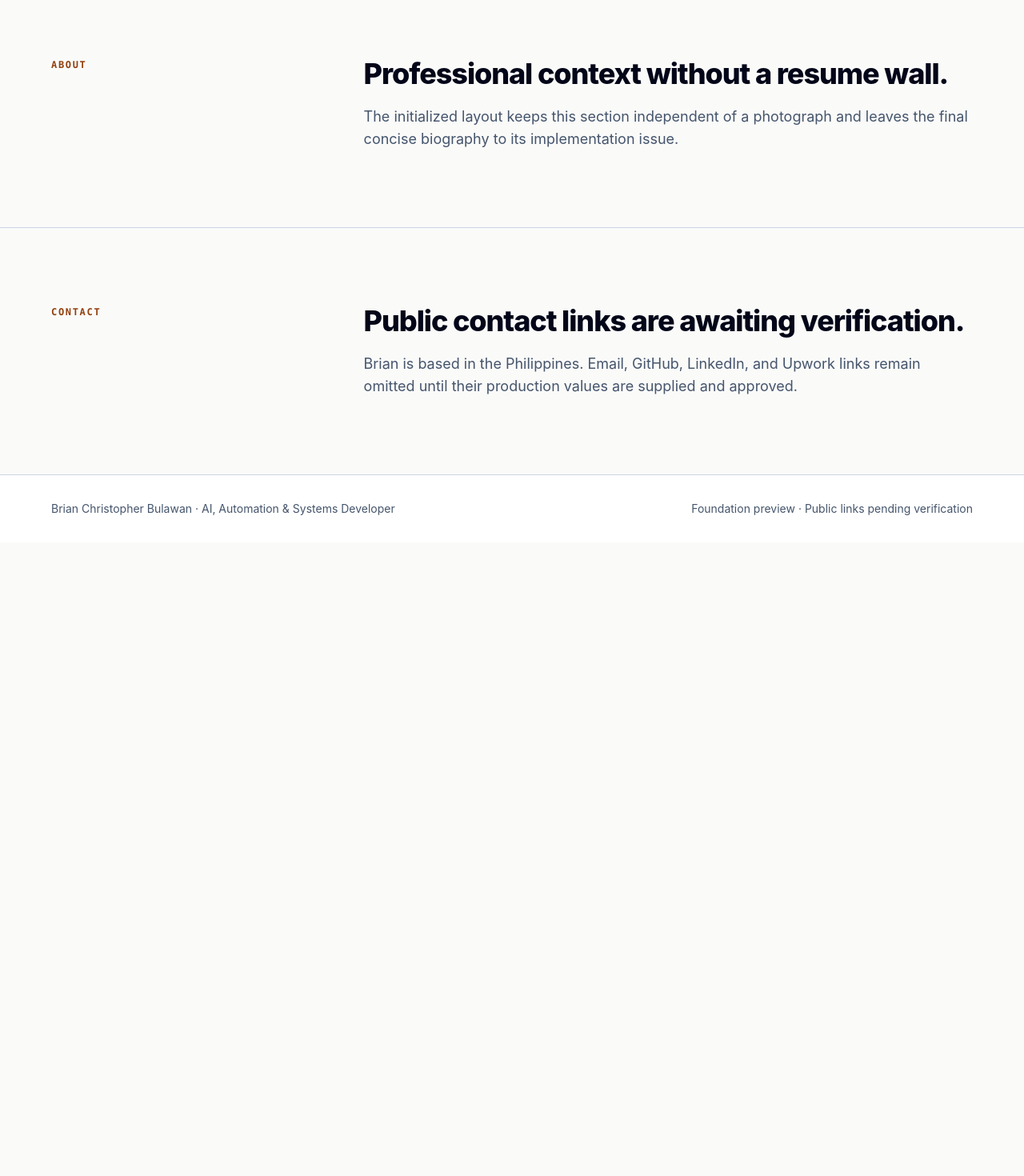
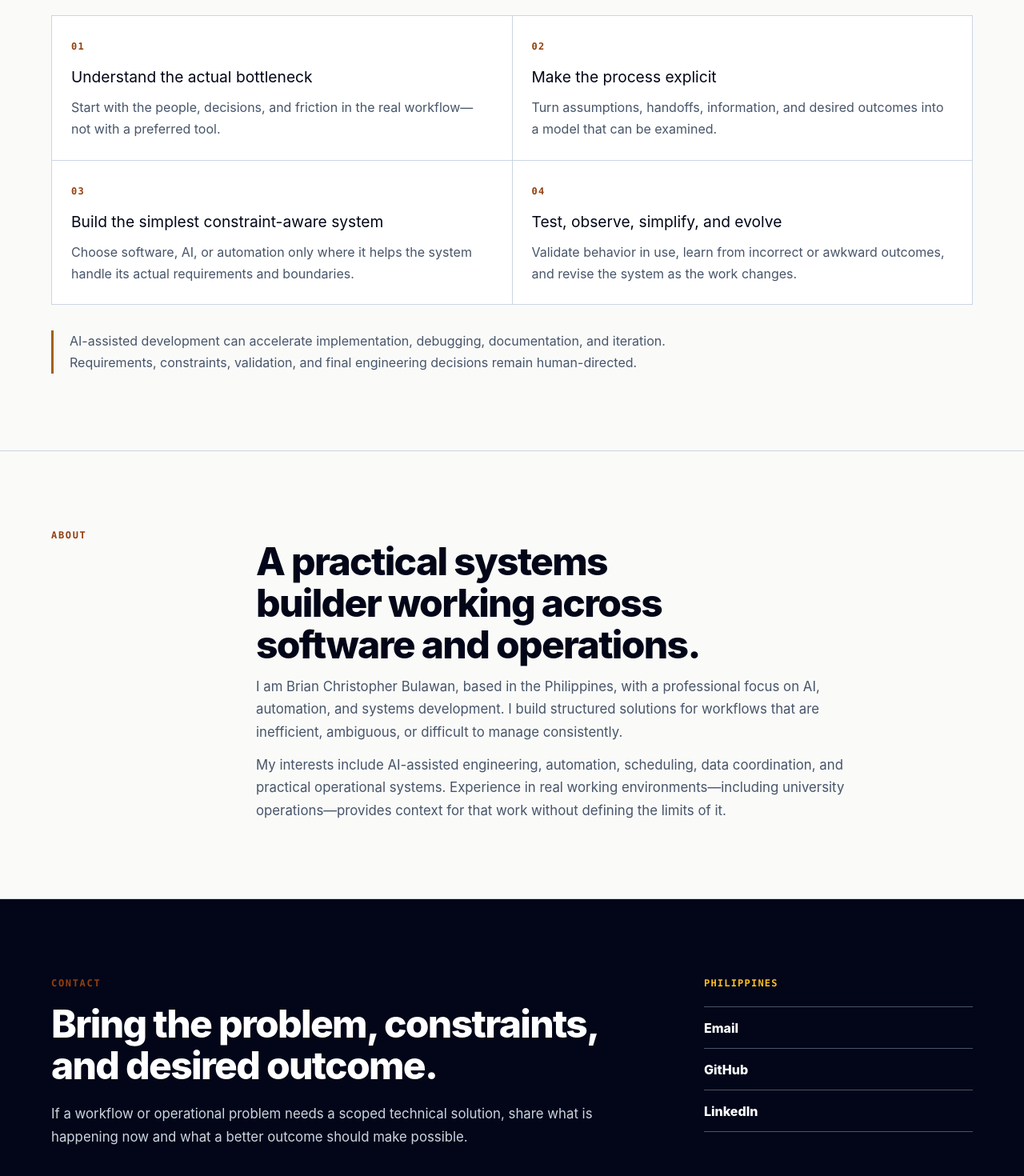
Before and after one commit to bekindtomammals0/blw-portfolio, a React (Vite) app: page / in a window 1280 px wide. Shown: the part 4140-5610 px from the top of the page at 80% size. Before the commit the page ends 4818 px from the top, so only its background shows below. Built offline with nearby package versions, Linux system fonts and the light colour scheme.

Commit message:
feat: ship non-project visitor journey (#9)

```diff
--- a/src/app/App.tsx
+++ b/src/app/App.tsx
@@ -1,7 +1,10 @@
 import { SiteFooter } from '../components/SiteFooter';
 import { SiteHeader } from '../components/SiteHeader';
 import { projects } from '../data/projects';
+import { AboutSection } from '../sections/AboutSection';
+import { ApproachSection } from '../sections/ApproachSection';
 import { CaseStudiesSection } from '../sections/CaseStudiesSection';
+import { ContactSection } from '../sections/ContactSection';
 import { FeaturedWorkSection } from '../sections/FeaturedWorkSection';
 import { FoundationSection } from '../sections/FoundationSection';
 import { HeroSection } from '../sections/HeroSection';
@@ -29,24 +32,9 @@ export function App() {
           title="Optional by design."
           description="The notes data source is empty. Later work can add verified Build, Iteration, Experiment, or Reflection entries without making the portfolio depend on frequent publishing."
         />
-        <FoundationSection
-          id="approach"
-          eyebrow="Approach"
-          title="A section anchor ready for verified copy."
-          description="The final section will explain the documented path from understanding a bottleneck to testing and evolving the simplest system that handles its constraints."
-        />
-        <FoundationSection
-          id="about"
-          eyebrow="About"
-          title="Professional context without a resume wall."
-          description="The initialized layout keeps this section independent of a photograph and leaves the final concise biography to its implementation issue."
-        />
-        <FoundationSection
-          id="contact"
-          eyebrow="Contact"
-          title="Public contact links are awaiting verification."
-          description="Brian is based in the Philippines. Email, GitHub, LinkedIn, and Upwork links remain omitted until their production values are supplied and approved."
-        />
+        <ApproachSection />
+        <AboutSection />
+        <ContactSection />
       </main>
       <SiteFooter />
     </div>
--- a/src/components/SiteFooter.tsx
+++ b/src/components/SiteFooter.tsx
@@ -5,7 +5,9 @@ export function SiteFooter() {
         <p>
           Brian Christopher Bulawan · AI, Automation &amp; Systems Developer
         </p>
-        <p>Foundation preview · Public links pending verification</p>
+        <a className="text-link" href="#top">
+          Back to top
+        </a>
       </div>
     </footer>
   );
--- /dev/null
+++ b/src/data/contact.ts
@@ -0,0 +1,25 @@
+export interface ContactChannel {
+  label: 'Email' | 'GitHub' | 'LinkedIn' | 'Upwork';
+  href?: string;
+}
+
+export const contact = {
+  location: 'Philippines',
+  channels: [
+    {
+      label: 'Email',
+      href: 'mailto:brianbulawan5@gmail.com',
+    },
+    {
+      label: 'GitHub',
+      href: 'https://github.com/bekindtomammals0',
+    },
+    {
+      label: 'LinkedIn',
+      href: 'https://www.linkedin.com/in/bbulawan/',
+    },
+    {
+      label: 'Upwork',
+    },
+  ] satisfies ContactChannel[],
+} as const;
--- /dev/null
+++ b/src/sections/AboutSection.tsx
@@ -0,0 +1,33 @@
+export function AboutSection() {
+  return (
+    <section
+      id="about"
+      className="section-anchor border-t border-slate-300"
+      aria-labelledby="about-title"
+    >
+      <div className="page-shell about-layout py-16 sm:py-24">
+        <p className="eyebrow">About</p>
+        <div>
+          <h2 id="about-title" className="section-title mt-0">
+            A practical systems builder working across software and operations.
+          </h2>
+          <div className="about-copy">
+            <p>
+              I am Brian Christopher Bulawan, based in the Philippines, with a
+              professional focus on AI, automation, and systems development. I
+              build structured solutions for workflows that are inefficient,
+              ambiguous, or difficult to manage consistently.
+            </p>
+            <p>
+              My interests include AI-assisted engineering, automation,
+              scheduling, data coordination, and practical operational systems.
+              Experience in real working environments—including university
+              operations—provides context for that work without defining the
+              limits of it.
+            </p>
+          </div>
+        </div>
+      </div>
+    </section>
+  );
+}
--- /dev/null
+++ b/src/sections/ApproachSection.tsx
@@ -0,0 +1,57 @@
+const approachSteps = [
+  {
+    title: 'Understand the actual bottleneck',
+    description:
+      'Start with the people, decisions, and friction in the real workflow—not with a preferred tool.',
+  },
+  {
+    title: 'Make the process explicit',
+    description:
+      'Turn assumptions, handoffs, information, and desired outcomes into a model that can be examined.',
+  },
+  {
+    title: 'Build the simplest constraint-aware system',
+    description:
+      'Choose software, AI, or automation only where it helps the system handle its actual requirements and boundaries.',
+  },
+  {
+    title: 'Test, observe, simplify, and evolve',
+    description:
+      'Validate behavior in use, learn from incorrect or awkward outcomes, and revise the system as the work changes.',
+  },
+] as const;
+
+export function ApproachSection() {
+  return (
+    <section
+      id="approach"
+      className="section-anchor border-t border-slate-300"
+      aria-labelledby="approach-title"
+    >
+      <div className="page-shell py-16 sm:py-24">
+        <p className="eyebrow">Approach</p>
+        <h2 id="approach-title" className="section-title">
+          Structure the problem before choosing the technology.
+        </h2>
+        <p className="section-intro">
+          I use a four-step engineering method to move from an inefficient or
+          ambiguous process toward a working system that can adapt.
+        </p>
+        <ol className="approach-grid">
+          {approachSteps.map((step, index) => (
+            <li key={step.title}>
+              <span aria-hidden="true">0{index + 1}</span>
+              <h3>{step.title}</h3>
+              <p>{step.description}</p>
+            </li>
+          ))}
+        </ol>
+        <p className="approach-note">
+          AI-assisted development can accelerate implementation, debugging,
+          documentation, and iteration. Requirements, constraints, validation,
+          and final engineering decisions remain human-directed.
+        </p>
+      </div>
+    </section>
+  );
+}
--- /dev/null
+++ b/src/sections/ContactSection.tsx
@@ -0,0 +1,42 @@
+import { contact } from '../data/contact';
+
+export function ContactSection() {
+  const availableChannels = contact.channels.filter(
+    (
+      channel,
+    ): channel is (typeof contact.channels)[number] & { href: string } =>
+      'href' in channel && Boolean(channel.href),
+  );
+
+  return (
+    <section
+      id="contact"
+      className="section-anchor border-t border-slate-300 bg-slate-950 text-white"
+      aria-labelledby="contact-title"
+    >
+      <div className="page-shell contact-layout py-16 sm:py-24">
+        <div>
+          <p className="eyebrow text-amber-400">Contact</p>
+          <h2 id="contact-title" className="section-title">
+            Bring the problem, constraints, and desired outcome.
+          </h2>
+          <p className="section-intro text-slate-300">
+            If a workflow or operational problem needs a scoped technical
+            solution, share what is happening now and what a better outcome
+            should make possible.
+          </p>
+        </div>
+        <div>
+          <p className="contact-location">{contact.location}</p>
+          <ul className="contact-links">
+            {availableChannels.map((channel) => (
+              <li key={channel.label}>
+                <a href={channel.href}>{channel.label}</a>
+              </li>
+            ))}
+          </ul>
+        </div>
+      </div>
+    </section>
+  );
+}
--- a/src/styles/index.css
+++ b/src/styles/index.css
@@ -142,6 +142,102 @@ a {
   letter-spacing: -0.035em;
   line-height: 1.08;
   text-wrap: balance;
+}
+
+.section-intro {
+  margin-top: 1.25rem;
+  max-width: 44rem;
+  color: #475569;
+  font-size: 1.05rem;
+  line-height: 1.75;
+}
+
+.approach-grid {
+  display: grid;
+  gap: 1px;
+  margin: 2.5rem 0 0;
+  padding: 1px;
+  background: #cbd5e1;
+  list-style: none;
+}
+
+.approach-grid li {
+  background: #fff;
+  padding: 1.5rem;
+}
+
+.approach-grid span,
+.contact-location {
+  color: #92400e;
+  font-family: ui-monospace, SFMono-Regular, Menlo, Monaco, Consolas, monospace;
+  font-size: 0.75rem;
+  font-weight: 800;
+  letter-spacing: 0.1em;
+  text-transform: uppercase;
+}
+
+.approach-grid h3 {
+  margin: 1rem 0 0;
+  font-size: 1.2rem;
+  line-height: 1.3;
+}
+
+.approach-grid p,
+.about-copy p {
+  margin: 0.75rem 0 0;
+  color: #475569;
+  line-height: 1.7;
+}
+
+.approach-note {
+  margin: 2rem 0 0;
+  max-width: 52rem;
+  border-left: 3px solid #a16207;
+  padding-left: 1.25rem;
+  color: #475569;
+  line-height: 1.7;
+}
+
+.about-layout,
+.contact-layout {
+  display: grid;
+  gap: 2rem;
+}
+
+.about-copy {
+  max-width: 48rem;
+  font-size: 1.05rem;
+}
+
+.contact-layout .section-intro {
+  color: #cbd5e1;
+}
+
+.contact-location {
+  color: #fbbf24;
+}
+
+.contact-links {
+  display: grid;
+  margin: 1.25rem 0 0;
+  padding: 0;
+  border-top: 1px solid #475569;
+  list-style: none;
+}
+
+.contact-links a {
+  display: flex;
+  min-height: 3.25rem;
+  align-items: center;
+  border-bottom: 1px solid #475569;
+  color: #fff;
+  font-weight: 800;
+  text-decoration-color: #fbbf24;
+  transition: color 160ms ease;
+}
+
+.contact-links a:hover {
+  color: #fbbf24;
 }
 
 .project-card {
@@ -321,6 +417,18 @@ a {
 }
 
 @media (min-width: 48rem) {
+  .approach-grid {
+    grid-template-columns: repeat(2, minmax(0, 1fr));
+  }
+
+  .about-layout {
+    grid-template-columns: minmax(10rem, 0.4fr) minmax(0, 1.6fr);
+  }
+
+  .contact-layout {
+    grid-template-columns: minmax(0, 1.4fr) minmax(15rem, 0.6fr);
+  }
+
   .project-card {
     grid-template-columns: minmax(0, 1.15fr) minmax(17rem, 0.85fr);
   }
```
Also changed, not shown: 1 other file (tests, documents, lock files or other folders).
